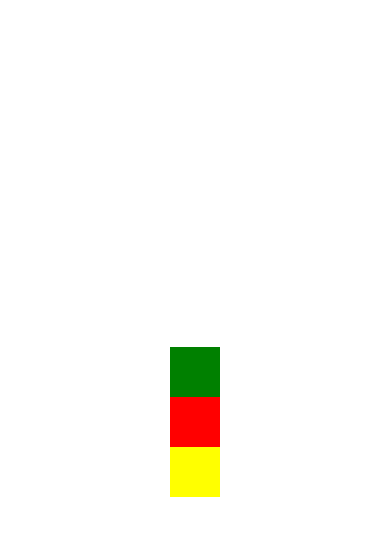
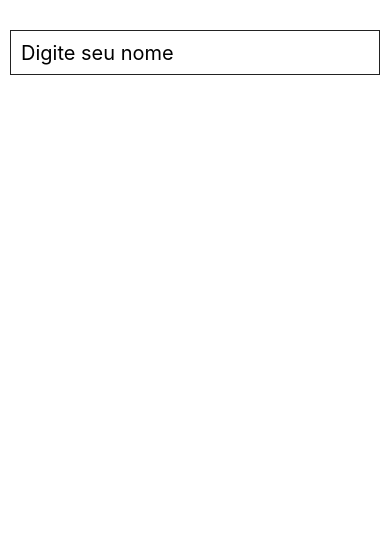
Before and after one commit to triangulodepascal/ReactNative_Matheus_Fraga, a React Native app in the folder meuApp/: screen / in a window 390 px wide. Shown: the top 536 px of the page. Built offline with nearby package versions, Linux system fonts and the light colour scheme.

Commit message:
ADD.: Learning how to receive data from user

```diff
--- a/meuApp/App.js
+++ b/meuApp/App.js
@@ -1,40 +1,56 @@
 import React, { Component } from "react";
-import { View } from "react-native";
+import { View, Text, StyleSheet, TextInput } from "react-native";
 
 class App extends Component {
+  constructor(props) {
+    super(props);
+    this.state = {
+      nome: "",
+    };
+
+    this.pegaNome = this.pegaNome.bind(this);
+  }
+
+  pegaNome(texto) {
+    if (texto.length > 0) {
+      this.setState({ nome: "Bem vindo: " + texto });
+    } else {
+      this.setState({ nome: "" });
+    }
+  }
+
   render() {
     return (
-      <View
-        style={{
-          flex: 1,
-          flexDirection: "column",
-          alignItems: "center",
-          justifyContent: "center",
-        }}
-      >
-        <View
-          style={{
-            width: 50,
-            height: 50,
-            backgroundColor: "green",
-          }}
-        ></View>
-        <View
-          style={{
-            width: 50,
-            height: 50,
-            backgroundColor: "red",
-          }}
-        ></View>
-        <View
-          style={{
-            width: 50,
-            height: 50,
-            backgroundColor: "yellow",
-          }}
-        ></View>
+      <View>
+        <TextInput
+          style={styles.input}
+          placeholder="Digite seu nome"
+          // Para cada mudança no texto do input, chama-se a função onChangeText que cria a responsividade
+          onChangeText={this.pegaNome}
+        ></TextInput>
+
+        <Text style={styles.texto}>{this.state.nome}</Text>
       </View>
     );
   }
 }
 export default App;
+
+const styles = StyleSheet.create({
+  container: {
+    flex: 1,
+  },
+  input: {
+    height: 45,
+    borderWidth: 1,
+    borderColor: "#222",
+    marginTop: 30,
+    marginHorizontal: 10,
+    fontSize: 20,
+    padding: 10,
+  },
+  texto: {
+    textAlign: "center",
+    fontSize: 25,
+  },
+});
```
